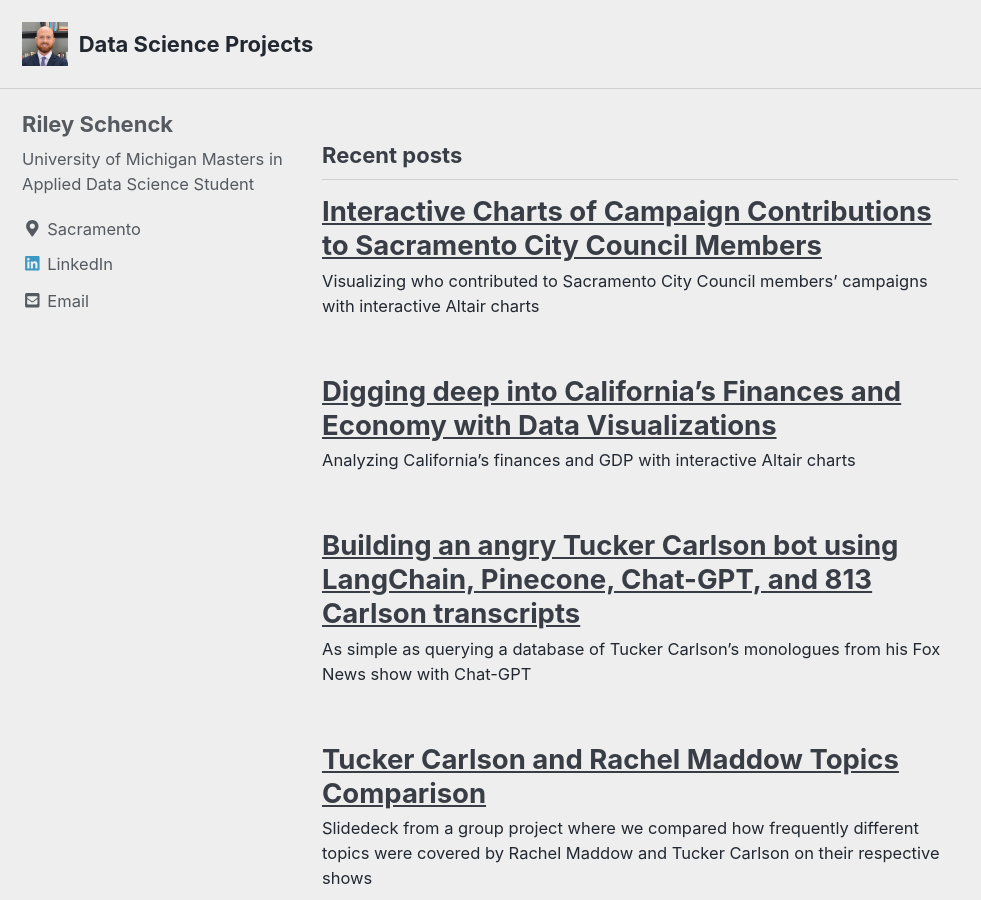
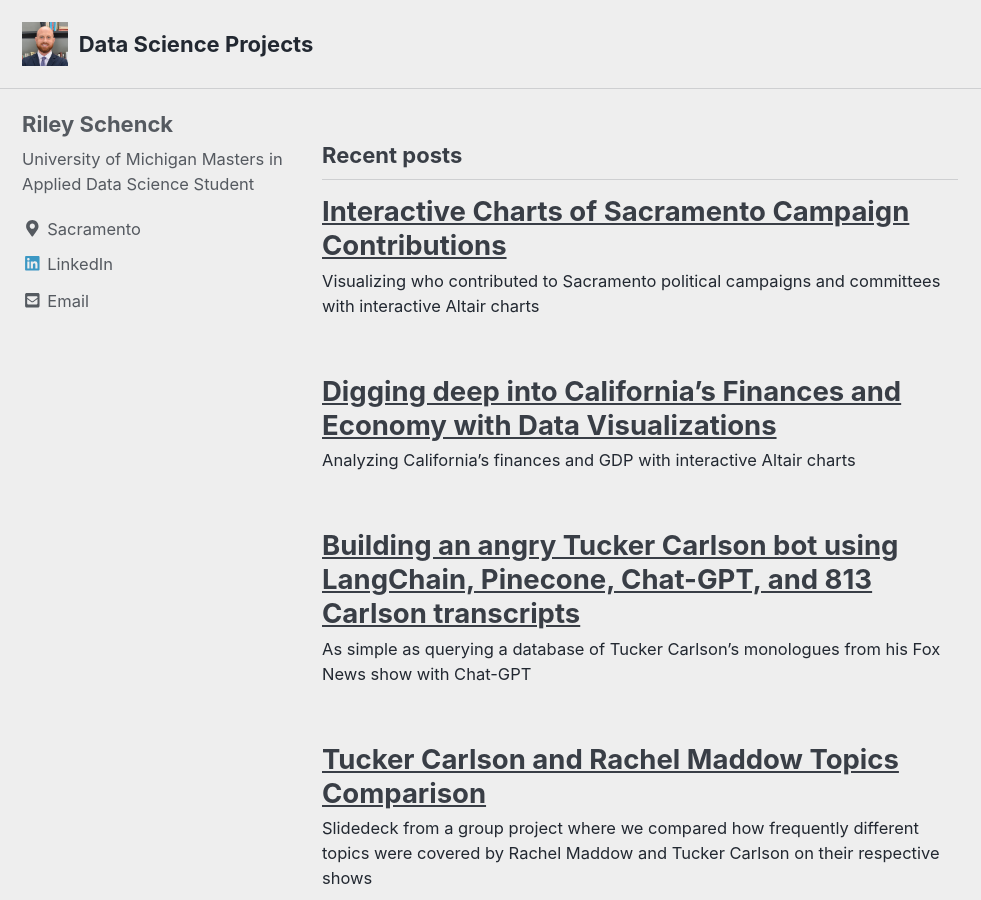
Before and after one commit to rileyschenck/website, a Jekyll site: the page built from index.html, in a window 1280 px wide and 900 px high. Shown: the whole window, without its empty margins (0-981 px from the left). Built offline with Jekyll 4.4.1, drawn with Linux system fonts in a browser that asks for light colours; cached includes are drawn as plain includes; nearby versions of some CDN libraries; a script that is not in the unit is left out; the list of posts is cut into pages by our own code.

Commit message:
Update 2023-08-03-Sac-Campaign.md

```diff
--- a/_posts/2023-08-03-Sac-Campaign.md
+++ b/_posts/2023-08-03-Sac-Campaign.md
@@ -1,13 +1,14 @@
 ---
-title: "Interactive Charts of Campaign Contributions to Sacramento City Council Members"
+title: "Interactive Charts of Sacramento Campaign Contributions"
 date: 2023-08-03
 published: true
 tags: [ Sacramento, campaign finance, contributions, altair, charts]
-excerpt: "Visualizing who contributed to Sacramento City Council members' campaigns with interactive Altair charts"
+excerpt: "Visualizing who contributed to Sacramento political campaigns and committees with interactive Altair charts"
 altair-loader:
-  altair-chart-1: "charts/saccouncil.json"
-  altair-chart-2: "charts/darrell.json"
-  altair-chart-3: "charts/othermembers.json"
+  altair-chart-1: "charts/totalcampaignexpenditures.json"
+  altair-chart-2: "charts/saccouncil.json"
+  altair-chart-3: "charts/darrell.json"
+  altair-chart-4: "charts/othermembers.json"
 
 
 toc: true
@@ -19,3 +20,5 @@ toc_sticky: true
 <div id="altair-chart-2"></div>
 
 <div id="altair-chart-3"></div>
+
+<div id="altair-chart-4"></div>
```
